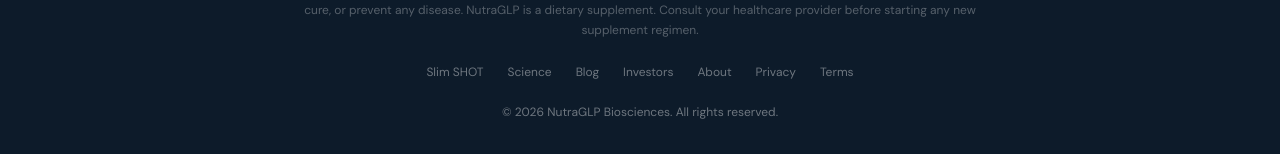
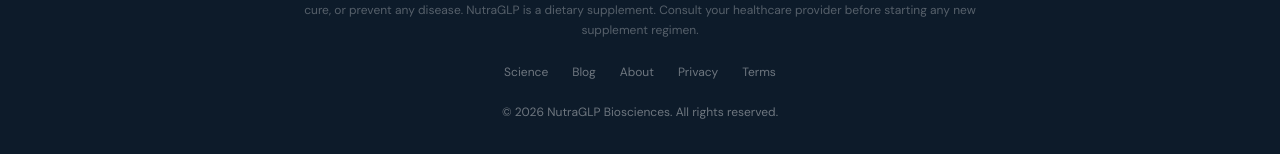
Before and after one commit to chrismccannco/github.com-chrismccannco-nutraglp, a Next.js app: page /faq in a window 1280 px wide. Shown: the part 5292-5446 px from the top of the page. Built offline with nearby package versions, Linux system fonts and the light colour scheme; no server answers; the database is empty.

Commit message:
Update Footer.tsx and Investors from footer nav

```diff
--- a/app/components/Footer.tsx
+++ b/app/components/Footer.tsx
@@ -11,17 +11,11 @@
           healthcare provider before starting any new supplement regimen.
         </p>
         <div className="flex justify-center gap-4 sm:gap-6 mt-6 text-xs text-white/40 flex-wrap">
-          <Link href="/slim-shot" className="hover:text-white/60 transition no-underline">
-            Slim SHOT
-          </Link>
           <Link href="/science" className="hover:text-white/60 transition no-underline">
             Science
           </Link>
           <Link href="/blog" className="hover:text-white/60 transition no-underline">
             Blog
-          </Link>
-          <Link href="/investors" className="hover:text-white/60 transition no-underline">
-            Investors
           </Link>
           <Link href="/about" className="hover:text-white/60 transition no-underline">
             About
```
